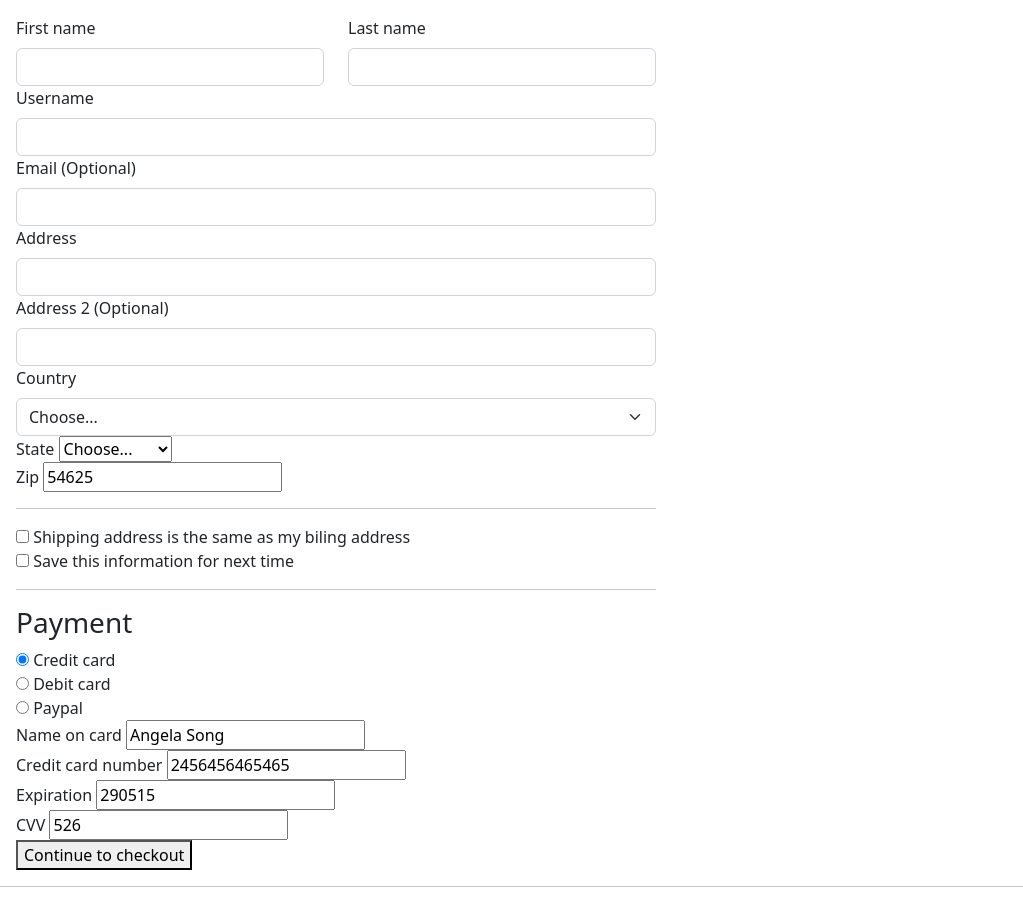
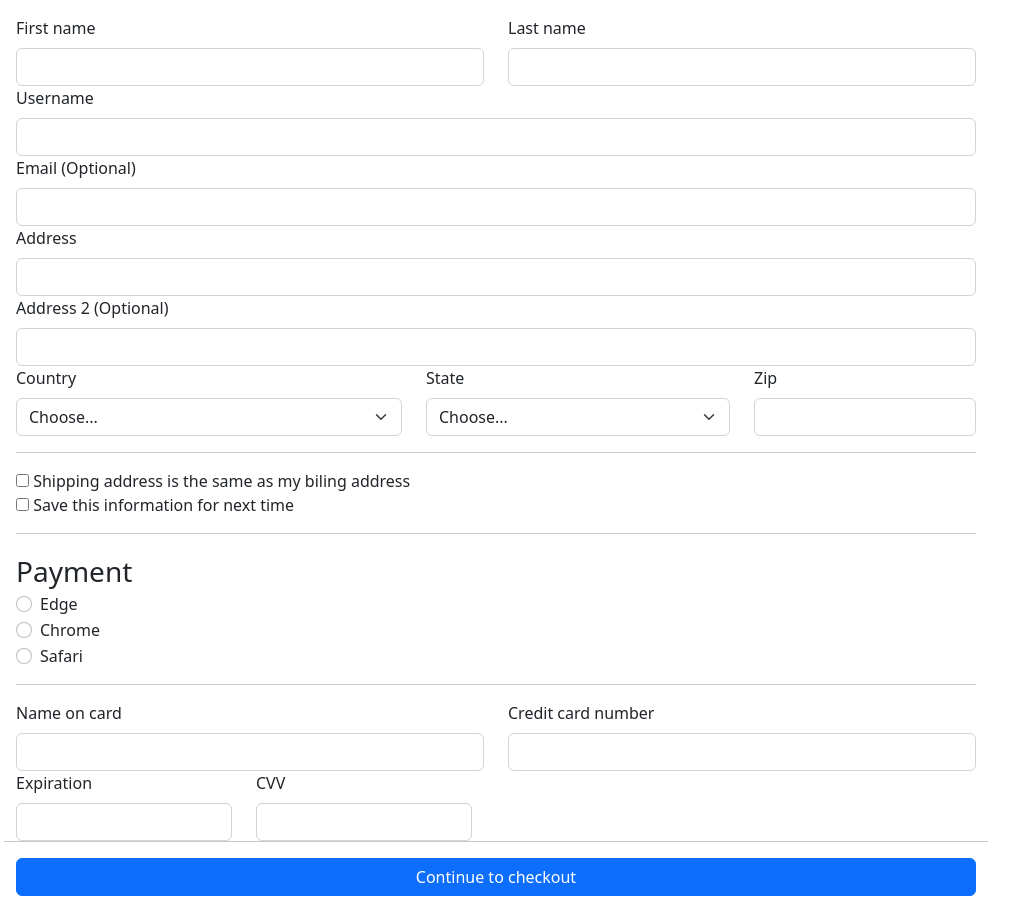
Before and after one commit to angelamyungjoosong/toy_publishings, a plain HTML site: page docs/signup.html in a window 1280 px wide. Shown: the whole page, without its empty margins (0-1023 px from the left). Drawn offline with nearby package versions, Linux system fonts and the light colour scheme.

Commit message:
집 가자

```diff
--- a/docs/signup.html
+++ b/docs/signup.html
@@ -12,35 +12,40 @@
 <body>
     <div>
         <form action="mainpage.html">
-            <div class="m-3 w-50">
+            <div class="m-3 w-75">
                 <div class="row">
                     <div class="col-6">
                         <label class="form-label" for="">First name</label><input class="form-control" type="text">
                     </div>
+
                     <div class="col-6">
                         <label class="form-label" for="">Last name</label><input class="form-control" type="text">
                     </div>
-        </div>
+
+
                 <div>
                     <label class="form-label" for="">Username</label><input class=" form-control" type="text">
                 </div>
+
                 <div>
                     <label class="form-label" for="">Email (Optional)</label><input class="form-control" type="text">
                 </div>
+
                 <div>
                     <label class="form-label" for="">Address</label><input class="form-control" type="text">
                 </div>
+
                 <div>
-                <label class="form-label" for="">Address 2 (Optional)</label><input class="form-control" type="text">
+                    <label class="form-label" for="">Address 2 (Optional)</label><input class="form-control"
+                        type="text">
                 </div>
+
                 <div>
 
-
-
-        <form action="">
-
+                    <div class="row">
+                        <div class="col-5">
                             <label class="form-label" for="">Country</label>
-                <select class="form-select" name="country" id="" >
+                            <select class="form-select" name="country" id="Country">
                                 <option value="" selected>Choose...</option>
                                 <option value="southkorea">South Korea</option>
                                 <option value="unitedstates">United States</option>
@@ -48,18 +53,18 @@
                             </select>
                         </div>
 
-            <div>
-                <label for="state">State </label>
-
-                <select name="state" id="state">
+                        <div class="col-4">
+                            <label class="form-label" for="">State</label>
+                            <select class="form-select" name="State" id="State">
                                 <option value="" selected>Choose...</option>
-                    <option value="washington">Washington</option>
-                    <option value="california">California</option>
-                    <option value="utah">Utah</option>
+                                <option value="southkorea">Washington</option>
+                                <option value="unitedstates">California</option>
+                                <option value="france">Utah</option>
                             </select>
                         </div>
-            <div>
-                Zip <input type="text" name="zip" value="54625">
+                        <div class="col-3">
+                            <label class="form-label" for="">Zip</label><input class="form-control" type="text">
+                        </div>
                     </div>
                     <hr>
                     <div>
@@ -71,34 +76,55 @@
                         <label for="savethisinformation"> Save this information for next time </label>
                     </div>
                     <hr>
-            <h3>Payment</h3>
-            <div>
-                <input type="radio" name="payment" checked value="creditcard"> Credit card
+                    <div class="fs-3">Payment</div>
+
+
+                    <div class="form-check">
+                        <input type="radio" name="" value="Credit card" class="form-check-input">
+                        <label for="Credit card" class="form-check-label">Edge</label>
                     </div>
-            <div>
-                <input type="radio" name="payment" value="debitcard"> Debit card
+                    <div class="form-check">
+                        <input type="radio" name="payment" value="Debit card" class="form-check-input">
+                        <label for="Debit card" class="form-check-label">Chrome</label>
                     </div>
-            <div>
-                <input type="radio" name="payment" value="paypal"> Paypal
+                    <div class="form-check">
+                        <input type="radio" name="payment" value="Paypal" class="form-check-input">
+                        <label for="Paypal" class="form-check-label">Safari</label>
                     </div>
-            <div>
-                Name on card <input type="text" name="nameoncard" value="Angela Song">
+
+
+
+                    <hr>
+                    <div class="row">
+                        <div class="col-6">
+                            <label class="form-label" for="">Name on card</label><input class=" form-control"
+                                type="text">
                         </div>
-            <div>
-                Credit card number <input type="text" name="creditcardnumber" value="2456456465465">
+
+                    <div class="col-6">
+                        <label class="form-label" for="">Credit card number</label><input class=" form-control"
+                            type="text">
                     </div>
-            <div>
-                Expiration <input type="text" name="expiration" value="290515">
+
+                    <div class="row">
+                        <div class="col-3">
+                        <label class="form-label" for="">Expiration</label><input class=" form-control" type="text">
                     </div>
-            <div>
-                CVV <input type="text" name="cvv" value="526">
-            </div>
-            <div>
-                <button type="submit">Continue to checkout</button>
+                    <div class="col-3">
+                        <label class="form-label" for="">CVV</label><input class=" form-control" type="text">
                     </div>
                 </div>
                     <hr>
+                    <div>
+                        <div class="d-grid gap-2">
+                        <button class="btn btn-primary">Continue to checkout</button>
+                        </div>
+                    </div>
+                </div>
+
+
         </form>
+    </div>
 </body>
 <script src="https://cdn.jsdelivr.net/npm/bootstrap@5.2.3/dist/js/bootstrap.bundle.js"></script>
 
```
Lines whose indentation alone changed are shown as unchanged.
